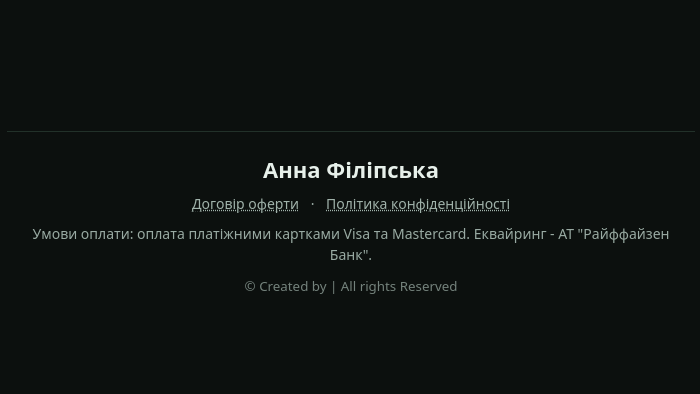
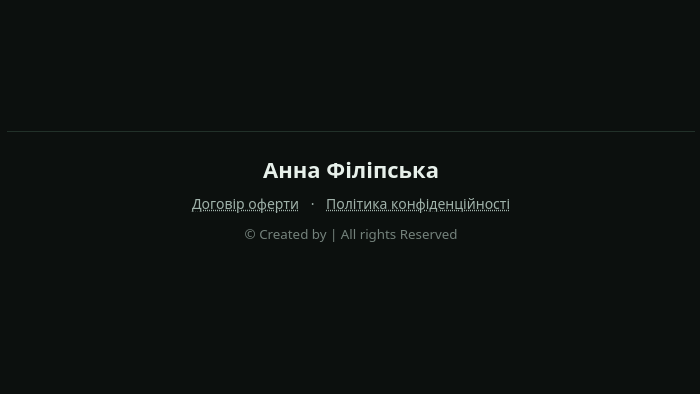
Before and after one commit to filipskanails/filipskanails, a plain HTML site: page index.html in a window 1280 px wide. Shown: the part 4065-4459 px from the top of the page, without its empty margins (289-989 px from the left). After the commit the page ends 4420 px from the top, so only its background shows below. Drawn offline with Linux system fonts and the light colour scheme.

Commit message:
Update footer in index

```diff
--- a/index.html
+++ b/index.html
@@ -782,7 +782,6 @@ details[open] .tChevron{ transform:rotate(180deg) }
 <footer class="footer">
 <div class="brand">Анна Філіпська</div>
 <div class="links"><a href="offer.html">Договір оферти</a> · <a href="privacy.html">Політика конфіденційності</a></div>
-<p class="legal">Умови оплати: оплата платіжними картками Visa та Mastercard. Еквайринг - АТ "Райффайзен Банк".</p>
 <small class="copy">© Created by | All rights Reserved</small>
 </footer>
 </div>
```
